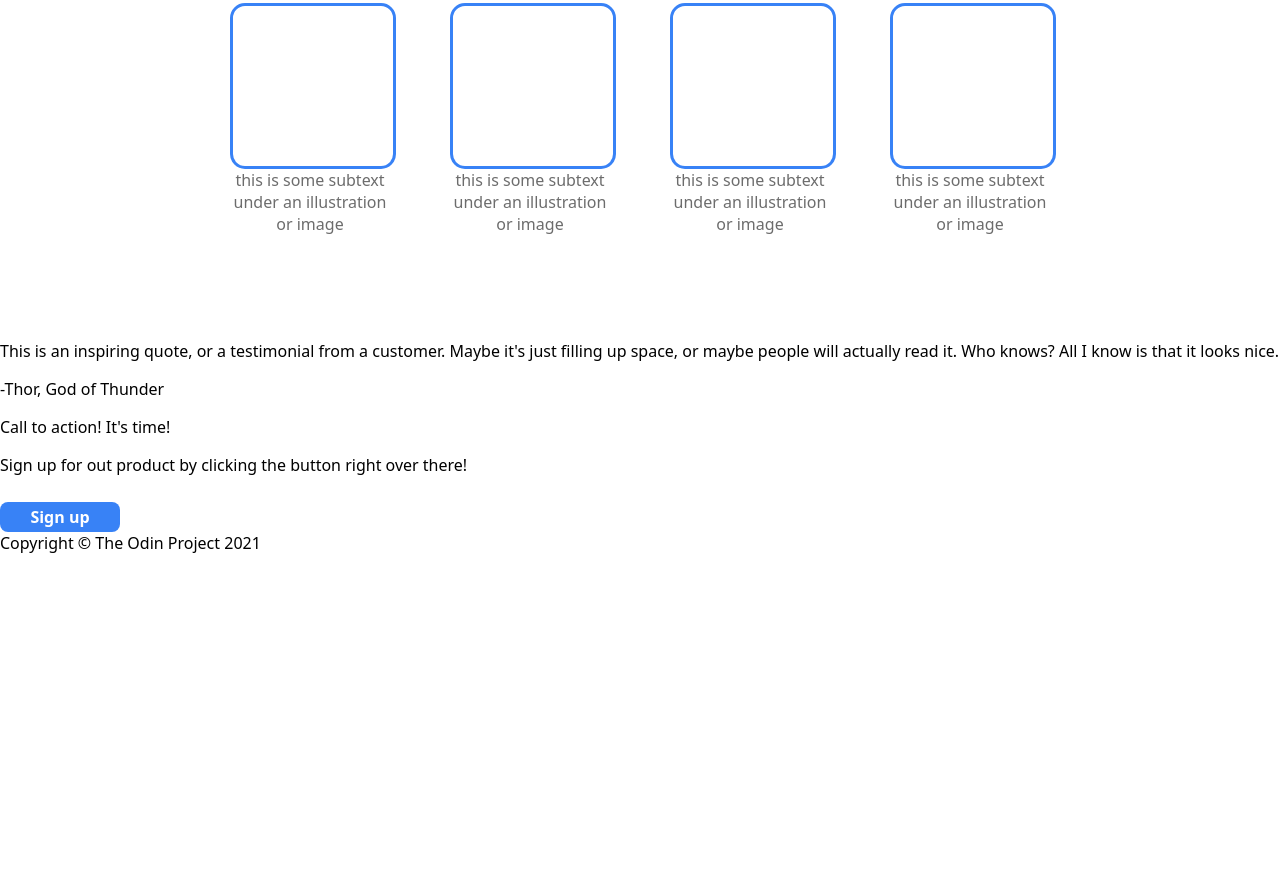
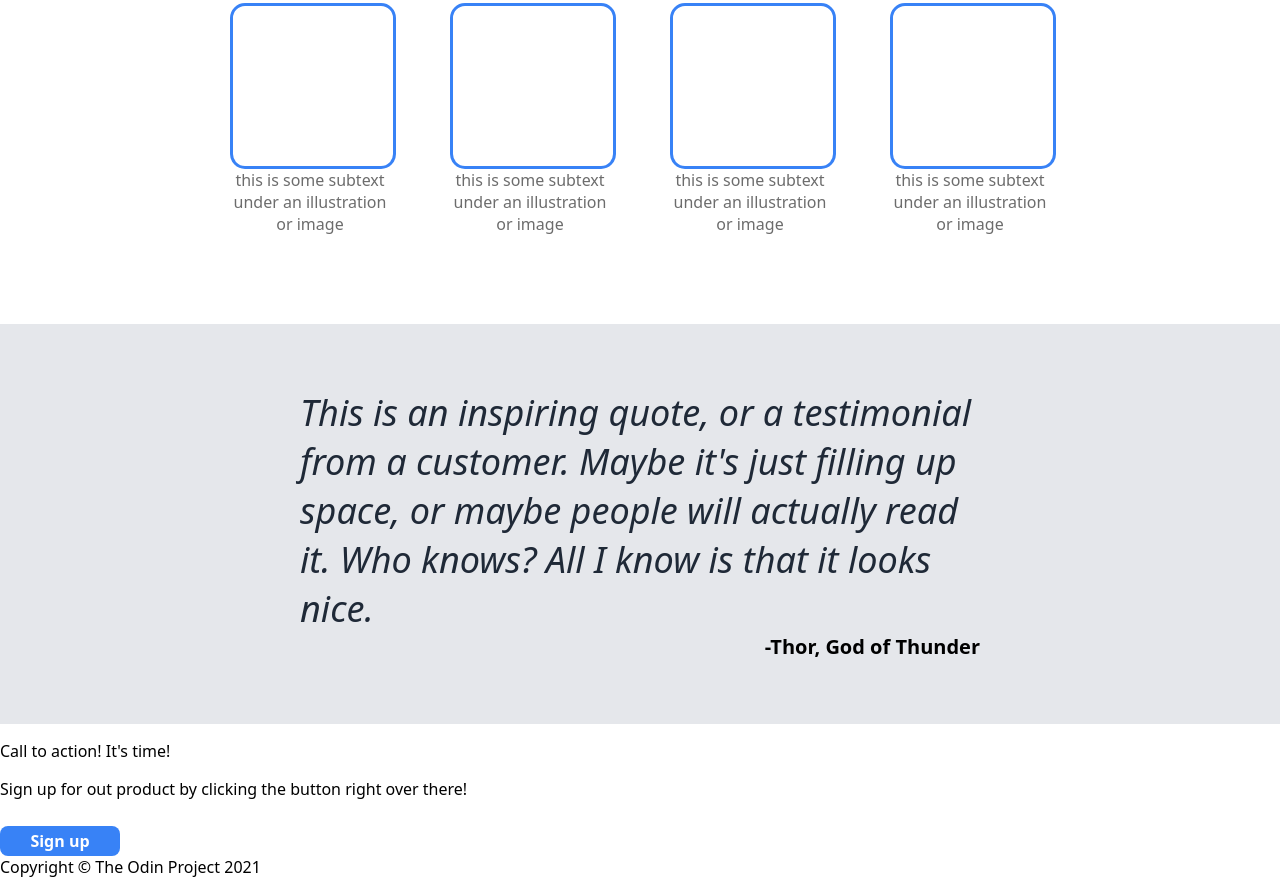
Before and after one commit to animeshlego5/Odin-Landing-Page, a plain HTML site: page Index.html in a window 1280 px wide. Shown: the part 856-1734 px from the top of the page. Before the commit the page ends 1410 px from the top, so only its background shows below. Drawn offline with Linux system fonts and the light colour scheme.

Commit message:
Add Style to Quote Part Added background color, aligned the quote in the page

```diff
--- a/Index.html
+++ b/Index.html
@@ -34,9 +34,9 @@
         </ul>
     </div>
     <div class="quote">
-        <p>This is an  inspiring quote, or a testimonial from a  customer. Maybe it's just filling up space, or maybe people will actually read it. Who knows? All I know is that it looks nice.
+        <p class="quote-text">This is an  inspiring quote, or a testimonial from a  customer. Maybe it's just filling up space, or maybe people will actually read it. Who knows? All I know is that it looks nice.
         </p>
-        <p>-Thor, God of Thunder</p>
+        <p class="quote-by">-Thor, God of Thunder</p>
     </div>
     <div>
         <p>Call to action! It's time!</p>
--- a/Style.css
+++ b/Style.css
@@ -115,3 +115,32 @@ button{
     flex-wrap: wrap;
     text-align: center;
 }
+
+.quote{
+    background-color:#e5e7eb ;
+    height: 400px;
+    padding: 0px 300px;
+    display: flex;
+    justify-content: center;
+    align-items: center;
+    flex-direction: column;
+
+
+}
+
+.quote-text{
+    font-size: 36px;
+    font-weight: 100;
+    font-style: italic;
+    color: #1f2937;
+    margin: 0;
+
+
+}
+.quote-by{
+    font-weight: 800;
+    margin: 0;
+    /* align-self: flex-end; */
+    align-self: flex-end;
+    font-size: 20px;
+}
```
